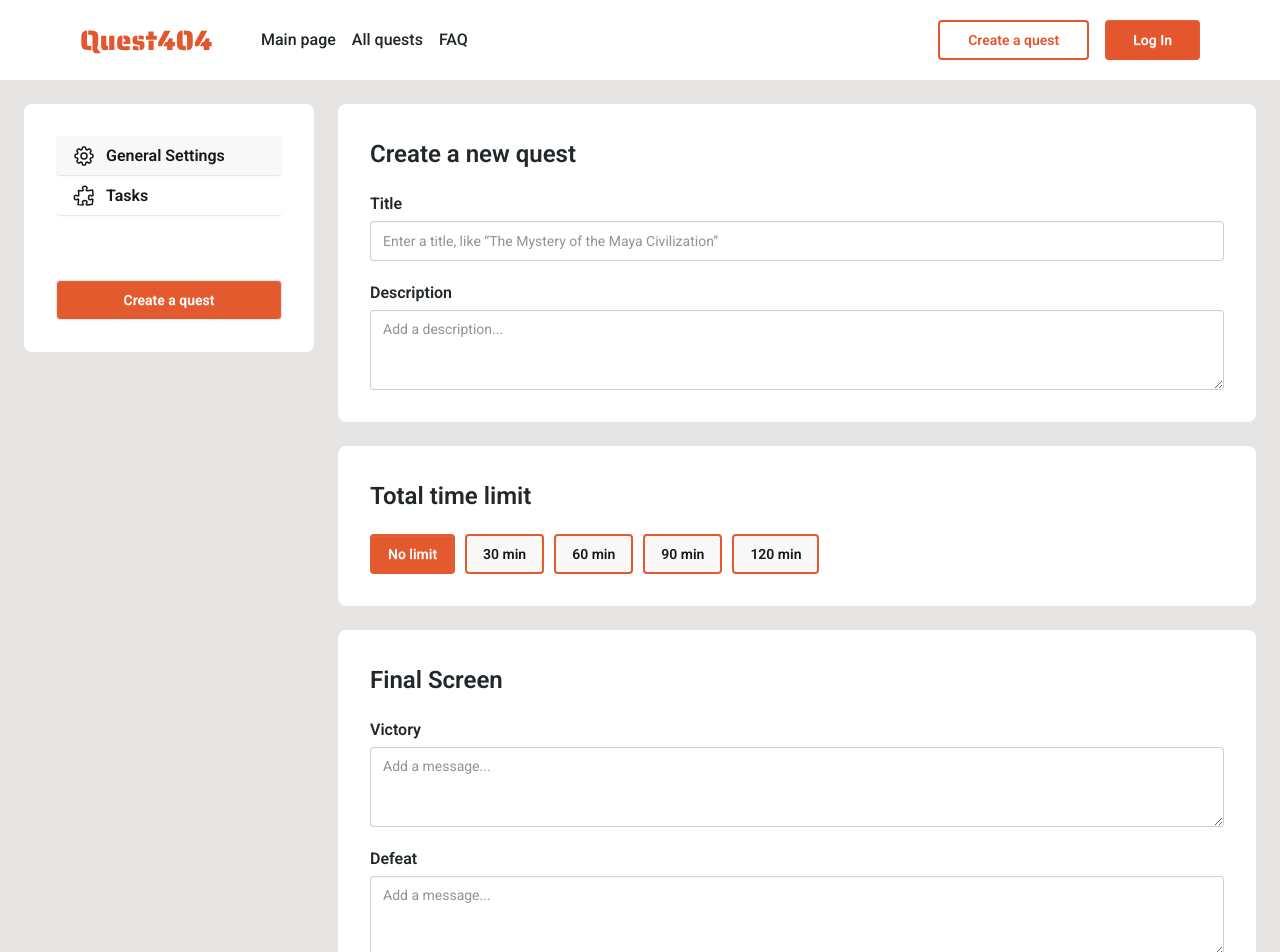
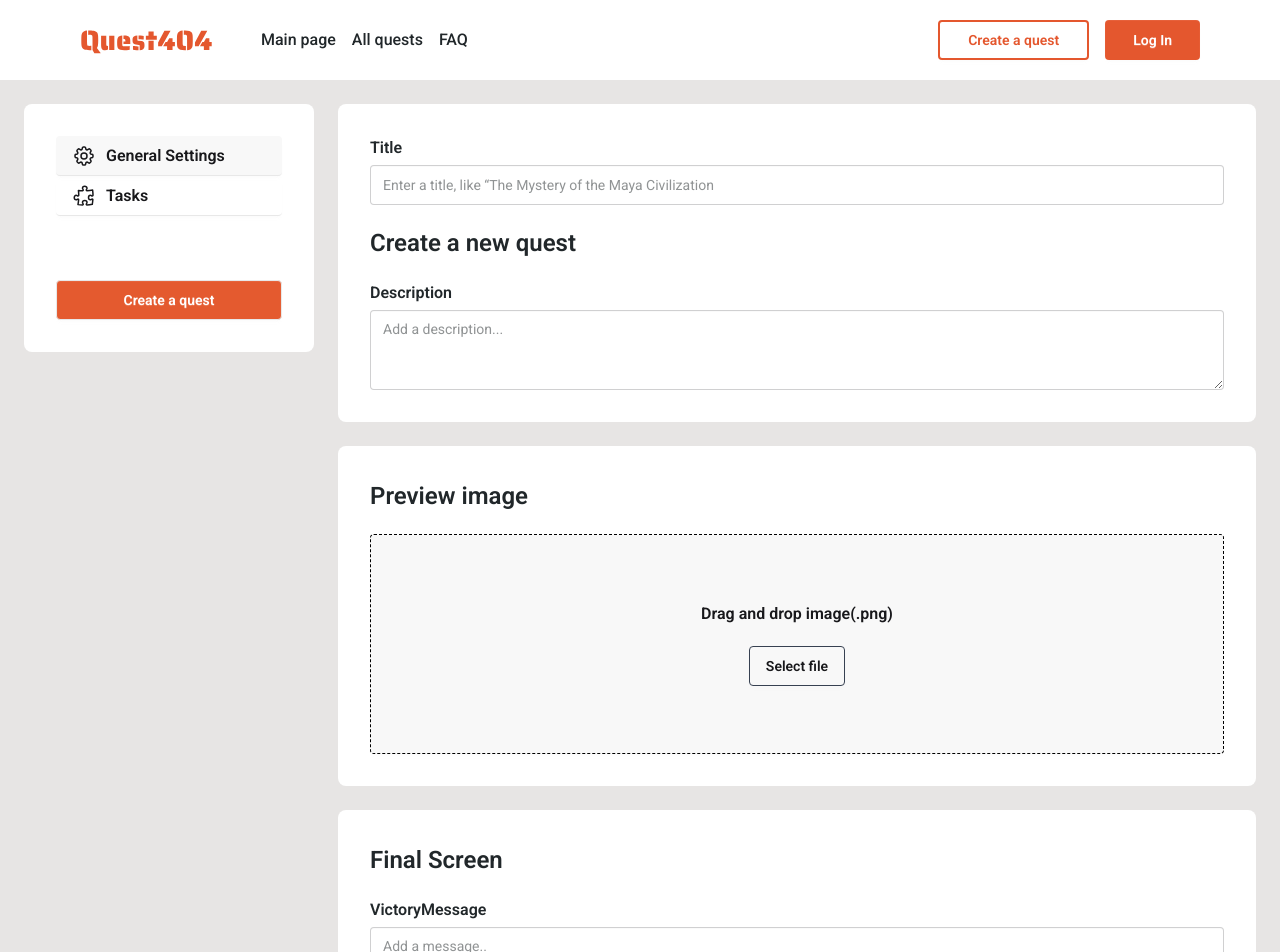
Before and after one commit to Artur0412-KU/quest-app, a Next.js app: page / in a window 1280 px wide. Shown: the top 952 px of the page. Built offline with nearby package versions, Linux system fonts and the light colour scheme.

Commit message:
сторінка general setings майцже готова

```diff
--- a/app/AddNewQuest.tsx
+++ b/app/AddNewQuest.tsx
@@ -1,171 +1,167 @@
 'use client';
 
-import { useState } from 'react';
+import { ChangeEvent, useState } from 'react';
 import { SubmitHandler, useForm } from 'react-hook-form';
 import toast, { Toaster } from 'react-hot-toast';
 import Heading from './components/AddNewQuest/Heading';
 import Box from './components/AddNewQuest/Box';
+
+import { QuestType, TaskType } from './store/questsSlice';
 import InputBox from './components/AddNewQuest/InputBox';
-import ButtonBox from './components/AddNewQuest/ButtonBox';
-import ButtonSmall from './components/Button/ButtonSmall';
+import Navigation from './components/AddNewQuest/Navigation';
+import InputFileBox from './components/AddNewQuest/InputFileBox';
 
-import { HiOutlinePuzzlePiece, HiOutlineCog8Tooth } from 'react-icons/hi2';
-import InputOrTextarea from './components/AddNewQuest/InputOrTextarea';
-import ButtonGhost from './components/Button/ButtonGhost';
-import { QuestType } from './store/questsSlice';
+// import ButtonBox from './components/AddNewQuest/ButtonBox';
+// import ButtonSmall from './components/Button/ButtonSmall';
 
 // import CreateCardForm from './components/AddNewQuest/Card/CreateTermForm';
 // import CardLine from './components/AddNewQuest/Card/Term';
 
-export type CardType = { id: string; term: string; definition: string };
+type Pages = 'mainSettings' | 'questions';
 
 function AddNewQuest() {
-  const { reset, register, handleSubmit } = useForm<QuestType>();
-  const [cards, manageCards] = useState<CardType[]>([]);
-  const [time, setTime] = useState<number>(0);
-  const [page, setPage] = useState<'mainSettings' | 'questions'>(
-    'mainSettings',
-  );
+  const [page, setPage] = useState<Pages>('mainSettings');
+  const [tasks, manageTasks] = useState<TaskType[]>([]);
+  const [previewImage, setPreviewImage] = useState<string>('');
+  const [backgroundImage, setBackgroundImage] = useState<string>('');
 
-  const onSubmit: SubmitHandler<QuestType> = data => {
-    // if (cards.length === 0)
-    //   return toast.error('You shoud have at least one term');
-    const newQuest = { ...data, cards, id: Math.random().toString(), time };
-    reset();
-    manageCards([]);
+  const {
+    reset: resetGeneralSettings,
+    register: registerGeneralSettings,
+    handleSubmit: handleSubmitQuest,
+  } = useForm<QuestType>();
+
+  const {
+    reset: resetTask,
+    register: registerTask,
+    handleSubmit: handleSubmitTask,
+  } = useForm<TaskType>();
+
+  function handleSetPage(type: Pages) {
+    setPage(type);
+  }
+
+  function handleSetImage(
+    e: ChangeEvent<HTMLInputElement>,
+    type: 'preview' | 'background',
+  ) {
+    const file = e.target.files?.[0];
+
+    if (file) {
+      const reader = new FileReader();
+      reader.onload = e =>
+        type === 'preview'
+          ? setPreviewImage(e.target?.result as string)
+          : setBackgroundImage(e.target?.result as string); // Конвертуємо в Base64
+      reader.readAsDataURL(file);
+    }
+  }
+
+  const onSubmitTask: SubmitHandler<TaskType> = data => {
+    if (tasks.length === 0)
+      return toast.error('You shoud have at least one term');
+    const newQuest = { ...data, id: Math.random().toString() };
+    resetTask();
+    manageTasks([]);
+
+    console.log(newQuest);
+    toast.success('The task is created');
+  };
+
+  const onSubmitQuest: SubmitHandler<QuestType> = data => {
+    if (tasks.length === 0)
+      return toast.error('You shoud have at least one term');
+    const newQuest = {
+      ...data,
+      tasks,
+      id: Math.random().toString(),
+      previewImage,
+      backgroundImage,
+    };
+    resetGeneralSettings();
+    manageTasks([]);
 
     console.log(newQuest);
     toast.success('The quest is created');
   };
 
-  function handleSetTime(e: React.MouseEvent<HTMLButtonElement>) {
-    const timeValue = +e.currentTarget.textContent!.split(' ').at(0)!;
-    const numberTimeValue = timeValue ? +timeValue : 0;
-    setTime(numberTimeValue);
-  }
-
-  // function handleAddCard(card: CardType) {
-  //   manageCards(prevCards => [...prevCards, card]);
-  // }
-
-  // function handleRemoveCard(id: string) {
-  //   manageCards(prevCards => [...prevCards.filter(card => card.id !== id)]);
-  // }
-
-  {
-    /* {cards?.map(cardData => (
-    <CardLine
-      key={cardData.id}
-      card={cardData}
-      handleDelete={handleRemoveCard}
-    />
-  ))} */
-  }
-  {
-    /* <CreateCardForm addCard={handleAddCard} /> */
-  }
   return (
-    <form className="" onSubmit={handleSubmit(onSubmit)}>
+    <form
+      className=""
+      onSubmit={
+        page === 'mainSettings'
+          ? handleSubmitQuest(onSubmitQuest)
+          : handleSubmitTask(onSubmitTask)
+      }
+    >
       <div className="grid-rows-[repeat(4, fit-content)] grid grid-cols-4 gap-[24px] bg-stone-200">
         <Box className="col-[1/2] row-[1/2]">
-          <nav>
-            <ButtonGhost
-              onClick={() => setPage('mainSettings')}
-              selected={page === 'mainSettings'}
+          <Navigation page={page} handleSetPage={handleSetPage} />
+        </Box>
+
+        {page === 'questions' && (
+          <Box className="col-[2/-1] row-[1/2]">
+            <InputBox
+              inputOrTextarea="input"
+              register={{ ...registerTask('taskTitle') }}
             >
-              <HiOutlineCog8Tooth size={24} />
-              General Settings
-            </ButtonGhost>
-            <ButtonGhost
-              onClick={() => setPage('questions')}
-              selected={page === 'questions'}
-            >
-              <HiOutlinePuzzlePiece size={24} />
-              Tasks
-            </ButtonGhost>
+              Task
+            </InputBox>
 
-            <button
-              className="btn bg-brand mt-[64px] w-full px-[14px] py-[16px] text-white"
-              type="submit"
-            >
-              Create a quest
-            </button>
-          </nav>
-        </Box>
+            <Heading as="h4">Victory</Heading>
+            <Heading as="h4">Victory</Heading>
+            <Heading as="h4">Victory</Heading>
+          </Box>
+        )}
 
         {page === 'mainSettings' && (
           <>
             <Box className="col-[2/-1] row-[1/2]">
+              <InputBox
+                heading="title"
+                inputOrTextarea="input"
+                register={{ ...registerGeneralSettings('title') }}
+              >
+                Enter a title, like “The Mystery of the Maya Civilization
+              </InputBox>
+
               <Heading as="h2">Create a new quest</Heading>
-              <InputBox>
-                <label htmlFor="title">
-                  <Heading as="h4">Title</Heading>
-                </label>
-                <InputOrTextarea
-                  id="title"
-                  type="text"
-                  inputOrTextarea="input"
-                  placeholder="Enter a title, like “The Mystery of the Maya Civilization”"
-                  register={{ ...register('title') }}
-                />
+              <InputBox
+                heading="description"
+                inputOrTextarea="textarea"
+                register={{ ...registerGeneralSettings('description') }}
+              >
+                Add a description...
               </InputBox>
-              <InputBox>
-                <label htmlFor="description">
-                  <Heading as="h4">Description</Heading>
-                </label>
-                <InputOrTextarea
-                  id="description"
-                  inputOrTextarea="textarea"
-                  placeholder="Add a description..."
-                  register={{ ...register('description') }}
-                />
+            </Box>
+
+            <Box className="col-[2/-1] row-[3/4]">
+              <Heading as="h2">Final Screen</Heading>
+              <InputBox
+                heading="victoryMessage"
+                inputOrTextarea="textarea"
+                register={{ ...registerGeneralSettings('victoryMessage') }}
+              >
+                Add a message..
+              </InputBox>
+
+              <InputBox
+                heading="defeatMessage"
+                inputOrTextarea="textarea"
+                register={{ ...registerGeneralSettings('defeatMessage') }}
+              >
+                Add a message..
               </InputBox>
             </Box>
 
             <Box className="col-[2/-1] row-[2/3]">
-              <Heading as="h2">Total time limit</Heading>
-              <ButtonBox>
-                <ButtonSmall selected={time === 0} onClick={handleSetTime}>
-                  No limit
-                </ButtonSmall>
-                <ButtonSmall selected={time === 30} onClick={handleSetTime}>
-                  30 min
-                </ButtonSmall>
-                <ButtonSmall selected={time === 60} onClick={handleSetTime}>
-                  60 min
-                </ButtonSmall>
-                <ButtonSmall selected={time === 90} onClick={handleSetTime}>
-                  90 min
-                </ButtonSmall>
-                <ButtonSmall selected={time === 120} onClick={handleSetTime}>
-                  120 min
-                </ButtonSmall>
-              </ButtonBox>
+              <Heading as="h2">Preview image</Heading>
+              <InputFileBox handleSetImage={handleSetImage} type="preview" />
             </Box>
-            <Box className="col-[2/-1] row-[3/4]">
-              <Heading as="h2">Final Screen</Heading>
-              <InputBox>
-                <label htmlFor="victoryMessage">
-                  <Heading as="h4">Victory</Heading>
-                </label>
-                <InputOrTextarea
-                  id="victoryMessage"
-                  placeholder="Add a message..."
-                  inputOrTextarea="textarea"
-                  register={{ ...register('victoryMessage') }}
-                />
-              </InputBox>
-              <InputBox>
-                <label htmlFor="defeatMessage">
-                  <Heading as="h4">Defeat</Heading>
-                </label>
-                <InputOrTextarea
-                  id="defeatMessage"
-                  placeholder="Add a message..."
-                  inputOrTextarea="textarea"
-                  register={{ ...register('defeatMessage') }}
-                />
-              </InputBox>
+
+            <Box className="col-[2/-1] row-[4/5]">
+              <Heading as="h2">Background image</Heading>
+              <InputFileBox handleSetImage={handleSetImage} type="background" />
             </Box>
           </>
         )}
--- a/app/components/AddNewQuest/InputBox.tsx
+++ b/app/components/AddNewQuest/InputBox.tsx
@@ -1,7 +1,36 @@
-import { ReactNode } from 'react';
+import InputOrTextarea from './InputOrTextarea';
+import Heading from './Heading';
+import { UseFormRegisterReturn } from 'react-hook-form';
+import _ from 'lodash';
 
-function InputBox({ children }: { children: ReactNode }) {
-  return <div className="flex w-full flex-col gap-[5px]">{children}</div>;
+function InputBox({
+  register,
+  children,
+  inputOrTextarea,
+  heading,
+}: {
+  register: UseFormRegisterReturn;
+  children: string;
+  inputOrTextarea: 'input' | 'textarea';
+  heading?: string;
+}) {
+  return (
+    <div className="flex w-full flex-col gap-[5px]">
+      {' '}
+      {
+        <label htmlFor={heading}>
+          <Heading as="h4">{_.upperFirst(heading)}</Heading>
+        </label>
+      }
+      <InputOrTextarea
+        id={heading}
+        type="text"
+        inputOrTextarea={inputOrTextarea}
+        placeholder={children}
+        register={register}
+      />
+    </div>
+  );
 }
 
 export default InputBox;
--- /dev/null
+++ b/app/components/AddNewQuest/InputFileBox.tsx
@@ -0,0 +1,33 @@
+import { ChangeEvent } from 'react';
+import Heading from './Heading';
+
+function InputFileBox({
+  handleSetImage,
+  type,
+}: {
+  handleSetImage: (
+    e: ChangeEvent<HTMLInputElement>,
+    type: 'preview' | 'background',
+  ) => void;
+  type: 'preview' | 'background';
+}) {
+  return (
+    <div className="flex w-full flex-col gap-[5px]">
+      <button
+        type="button"
+        className="btn relative flex h-[220px] flex-col gap-5 border border-dashed border-black p-0"
+      >
+        <Heading as="h4">Drag and drop image(.png)</Heading>
+        <input
+          type="file"
+          className="file-input absolute top-0 left-0 h-full w-full opacity-0"
+          onChange={e => handleSetImage(e, type)}
+          accept=".png"
+        />
+        <p className="btn border-[#374151]">Select file</p>
+      </button>
+    </div>
+  );
+}
+
+export default InputFileBox;
--- a/app/components/AddNewQuest/InputOrTextarea.tsx
+++ b/app/components/AddNewQuest/InputOrTextarea.tsx
@@ -8,7 +8,7 @@ function InputOrTextarea({
   register,
 }: {
   placeholder: string;
-  id: string;
+  id?: string;
   type?: string;
   inputOrTextarea: 'input' | 'textarea';
   register: UseFormRegisterReturn;
--- /dev/null
+++ b/app/components/AddNewQuest/Navigation.tsx
@@ -0,0 +1,32 @@
+import { HiOutlineCog8Tooth, HiOutlinePuzzlePiece } from 'react-icons/hi2';
+import ButtonGhost from '../Button/ButtonGhost';
+
+function Navigation({ page, handleSetPage }) {
+  return (
+    <nav>
+      <ButtonGhost
+        onClick={() => handleSetPage('mainSettings')}
+        selected={page === 'mainSettings'}
+      >
+        <HiOutlineCog8Tooth size={24} />
+        General Settings
+      </ButtonGhost>
+      <ButtonGhost
+        onClick={() => handleSetPage('questions')}
+        selected={page === 'questions'}
+      >
+        <HiOutlinePuzzlePiece size={24} />
+        Tasks
+      </ButtonGhost>
+
+      <button
+        className="btn bg-brand mt-[64px] w-full px-[14px] py-[16px] text-white"
+        type="submit"
+      >
+        Create a quest
+      </button>
+    </nav>
+  );
+}
+
+export default Navigation;
--- a/app/components/Header/Header.tsx
+++ b/app/components/Header/Header.tsx
@@ -10,7 +10,7 @@ import BurgerMenu from '@/app/components/BurgerMenu/BurgerMenu';
 
 const Header = () => {
   return (
-    <div className="navbar flex flex-row justify-between bg-white px-[80px] py-[20px] max-lg:px-[32px]">
+    <div className="navbar bg-base-100 flex flex-row justify-between px-[80px] py-[20px] max-lg:px-[32px]">
       <div className="flex items-center justify-between gap-[48px]">
         <Image src={Logo} alt={'logo'} />
         <div className="flex gap-[16px] max-lg:hidden">
```
Also changed, not shown: app/store/questsSlice.ts (+13 -2 lines).
